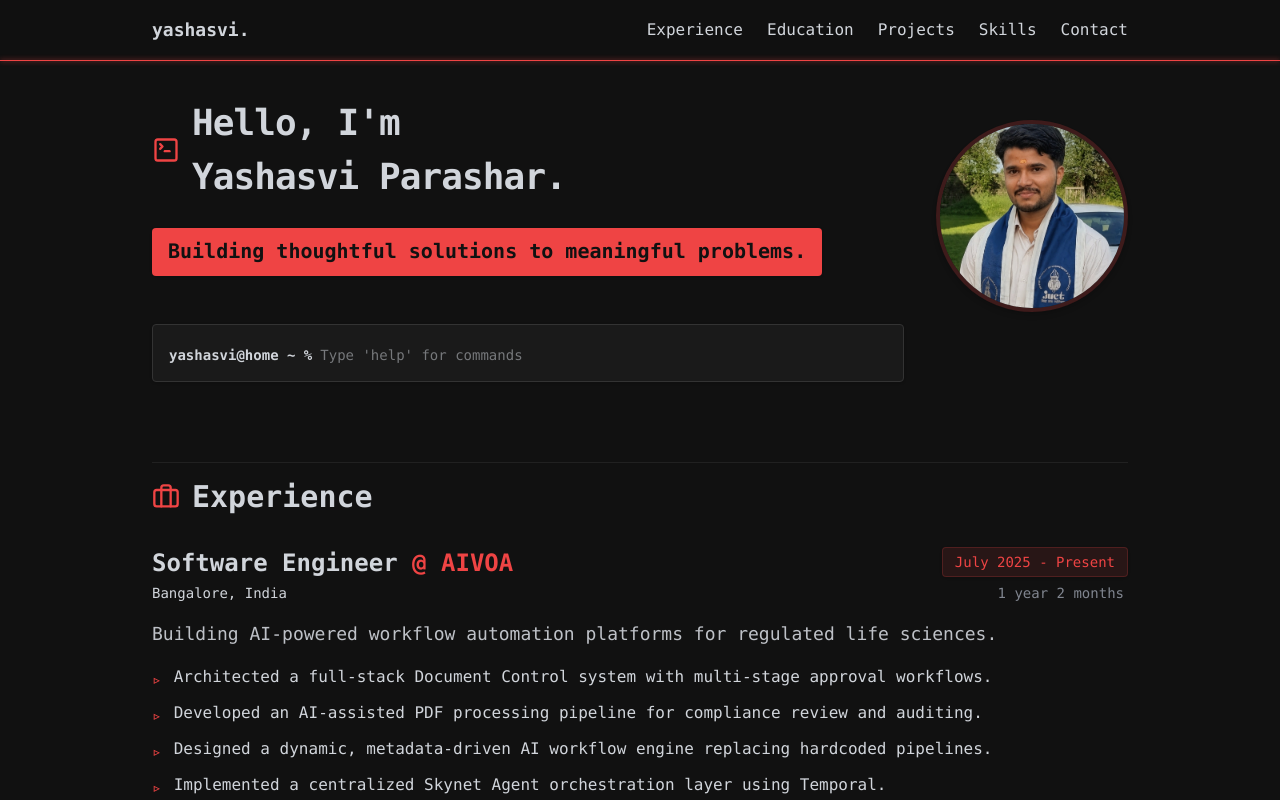
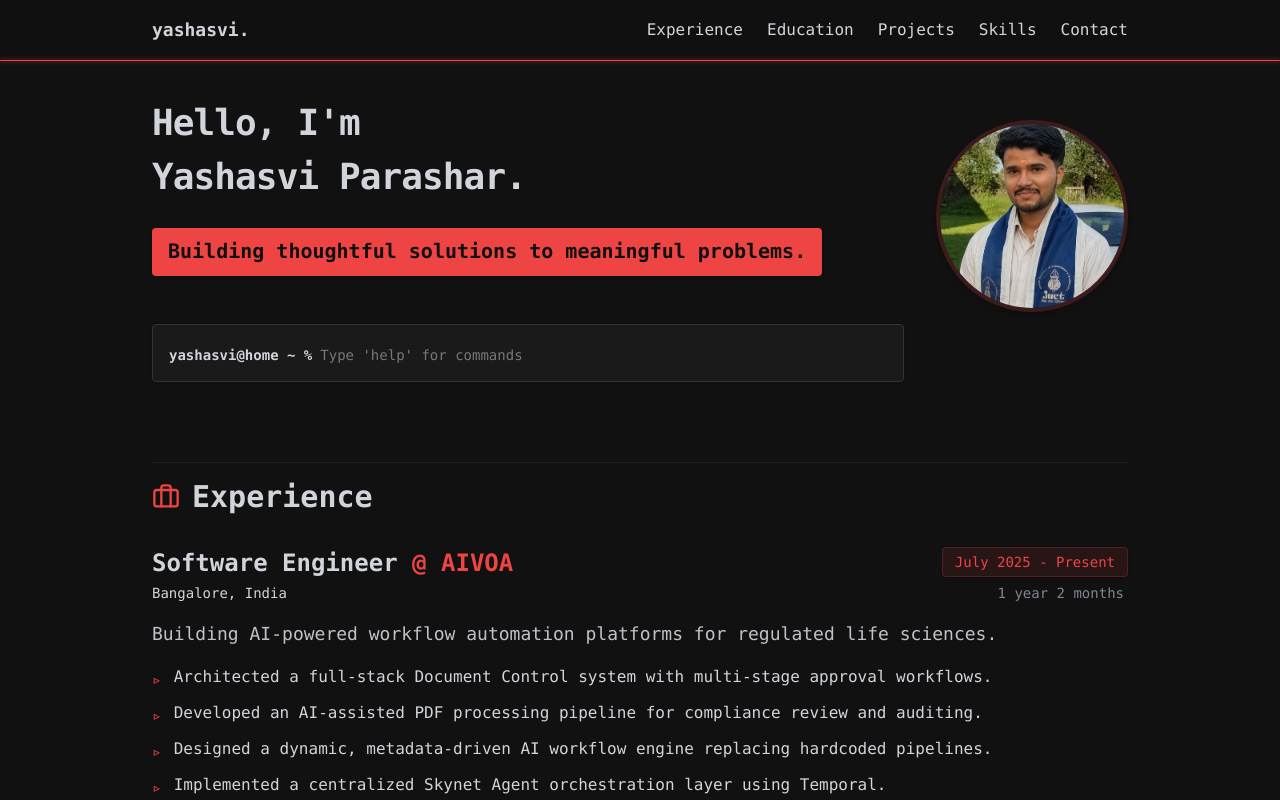
Before and after one commit to yashasvi211/yashasvi211.github.io, a Next.js app: page / in a window 1280 px wide. Shown: the top 800 px of the page. Built offline with nearby package versions, Linux system fonts and the light colour scheme.

Commit message:
fix layout

```diff
--- a/src/app/page.tsx
+++ b/src/app/page.tsx
@@ -70,7 +70,6 @@ export default function Home() {
                             <div className="flex flex-row justify-between items-start gap-4">
                                 <div className="flex flex-col sm:flex-row sm:items-end gap-4">
                                     <div className="flex items-start md:items-center gap-2 md:gap-3">
-                                        <TerminalSquare className="text-primary mt-1 md:mt-0 shrink-0" size={28} />
                                         <h1 className="text-2xl sm:text-3xl lg:text-4xl font-bold text-foreground tracking-tight leading-tight md:leading-normal">
                                             Hello, I'm<br /> Yashasvi Parashar.
                                         </h1>
```
